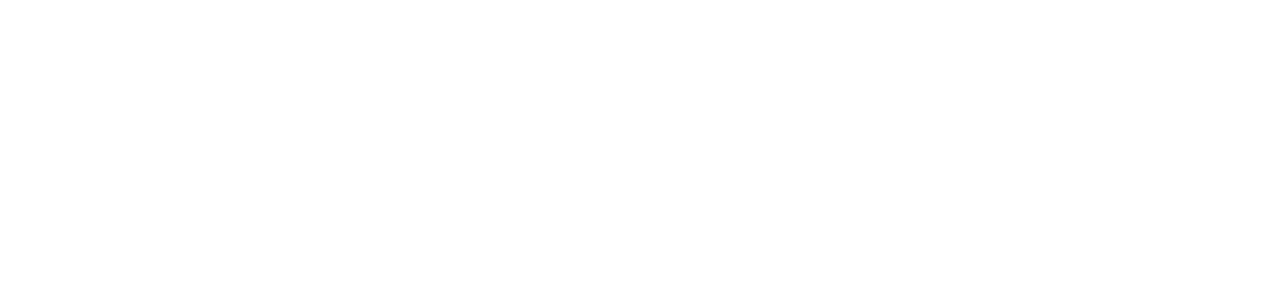
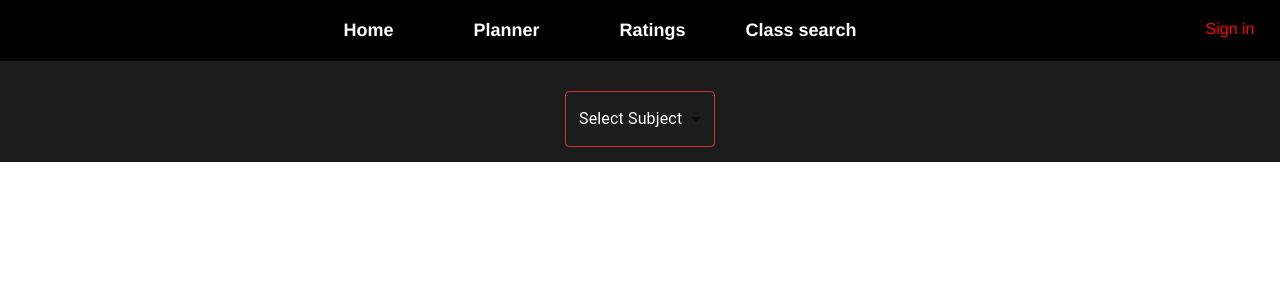
Before and after one commit to ckjarmon/CSUN-Dashboard, a React (Create React App) app in the folder code-assets/frontend/csun-dash/: page /ratings in a window 1280 px wide. Before the commit this address had no page. Shown: the top 300 px of the page. Built offline with nearby package versions, Linux system fonts and the light colour scheme.

Commit message:
adding professor search

```diff
--- a/code-assets/frontend/csun-dash/src/App.js
+++ b/code-assets/frontend/csun-dash/src/App.js
@@ -1,6 +1,7 @@
 import React from 'react';
 import HomePage from './pages/HomePage'
 import PlannerPage from './pages/PlannerPage';
+import RatingsPage from './pages/RatingsPage';
 import {BrowserRouter as Router, Routes, Route} from "react-router-dom"
 
 function App() {
@@ -10,6 +11,7 @@
           <Routes>
             <Route path='/' element={<HomePage/>}/>
             <Route path='/planner' element={<PlannerPage/>}/>
+            <Route path='/ratings' element={<RatingsPage/>}/>
           </Routes>
         </Router>
     </div>
--- a/code-assets/frontend/csun-dash/src/components/Header.js
+++ b/code-assets/frontend/csun-dash/src/components/Header.js
@@ -7,8 +7,9 @@
         <div style={{backgroundColor: "#1C1C1C"}}>
             <div style={headerContainer}>
                 <ul style={list}>
-                    <li style={link}><Link style={link} to="/planner">Start Planning</Link></li>
-                    <li style={link}>Professor Ratings</li>
+                    <li style={link}><Link style={link} to="/">Home</Link></li>
+                    <li style={link}><Link style={link} to="/planner">Planner</Link></li>
+                    <li style={link}><Link style={link} to="/ratings">Ratings</Link></li>
                     <li style={link}>Class search</li>
                     <li style={toprightContainer}>Sign in</li>
                 </ul>
--- a/code-assets/frontend/csun-dash/src/elements/Class Selections/DisplayClasses.js
+++ b/code-assets/frontend/csun-dash/src/elements/Class Selections/DisplayClasses.js
@@ -41,7 +41,7 @@
     }
 
     return(
-        <div>
+        <div style={{margin: "20px"}}>
             <TableContainer component={Paper} style={{backgroundColor: "#1C1C1C"}}>
                 <Table sx={{ minWidth: 650}} aria-label="simple table">
                     <TableHead>
--- /dev/null
+++ b/code-assets/frontend/csun-dash/src/elements/Professor Ratings/ProfessorRatingsSearch.js
@@ -0,0 +1,78 @@
+import { class_codes } from '../../classCodes';
+import {useState} from 'react'
+import InputLabel from '@mui/material/InputLabel';
+import MenuItem from '@mui/material/MenuItem';
+import FormControl from '@mui/material/FormControl';
+import Select from '@mui/material/Select';
+import TextField from '@mui/material/TextField';
+import Autocomplete from '@mui/material/Autocomplete';
+
+function ProfessorRatingsSearch({handleSubjectChange, handleProfessorChange, subject, professorSelected, professors, enableSearch}){
+
+
+
+
+
+
+    return(
+        <div>
+            <div style={searchStyle}>
+                <FormControl error style={formStyle}>
+                    <InputLabel style={{color:"white"}}>Select Subject</InputLabel>
+                    <Select
+                    style={{color:"white"}}
+                    value={subject}
+                    label="Subject"
+                    onChange={handleSubjectChange}
+                    MenuProps={{
+                        style: {
+                        maxHeight: 250,
+                            },
+                        }}
+                    >
+                        {class_codes.map(subjectItem =>(
+                            <MenuItem key={subjectItem} value={subjectItem}>{subjectItem}</MenuItem>
+                        ))}
+                    </Select>
+                </FormControl>
+
+                {enableSearch ?
+                    <FormControl error style={formStyle}>
+                        <InputLabel style={{color:"white"}}>Professors</InputLabel>
+                        <Select
+                        style={{color:"white"}}
+                        value={professorSelected}
+                        label="Subject"
+                        onChange={handleProfessorChange}
+                        MenuProps={{
+                            style: {
+                            maxHeight: 250,
+                                },
+                            }}
+                        >
+                            {professors.map(professorItem =>(
+                                <MenuItem key={professorItem} value={professorItem}>{professorItem}</MenuItem>
+                            ))}
+                        </Select>
+                    </FormControl> : <div></div>
+                }
+
+            </div>
+        </div>
+    )
+}
+
+export default ProfessorRatingsSearch
+
+const searchStyle = {
+    display: 'flex',
+    justifyContent: "center",
+    margin: "15px",
+    color: "white"
+}
+
+const formStyle = {
+    width: "150px",
+    color: "white",
+    margin: "15px",
+}
--- /dev/null
+++ b/code-assets/frontend/csun-dash/src/pages/RatingsPage.js
@@ -0,0 +1,46 @@
+import Header from "../components/Header"
+import ProfessorRatingsSearch from "../elements/Professor Ratings/ProfessorRatingsSearch"
+import {useState} from "react"
+
+function RatingsPage(){
+    const [subject, setSubject] = useState("")
+    const [professorSelected, setProfessorSelected] = useState("")
+    const [professors, setProfessors] = useState([])
+
+    const [enableSearch, setEnableSearch] = useState(false)
+
+    function handleSubjectChange(event){
+        setSubject(event.target.value)
+        setEnableSearch(true)
+
+        fetch(`http://127.0.0.1:8000/${event.target.value}/profname`)
+        .then(response => response.json())
+        .then(professorItems => {
+            setProfessors(Object.values(professorItems))
+        })
+
+
+    }
+
+    function handleProfessorChange(event){
+        setProfessorSelected(event.target.value)
+    }
+
+
+    return(
+        <div style={{backgroundColor: "#1C1C1C"}}>
+            <Header></Header>
+            <ProfessorRatingsSearch
+                handleSubjectChange={handleSubjectChange}
+                handleProfessorChange={handleProfessorChange}
+                subject={subject}
+                professorSelected={professorSelected}
+                professors={professors}
+                enableSearch={enableSearch}
+                >
+            </ProfessorRatingsSearch>
+        </div>
+    )
+}
+
+export default RatingsPage
```
